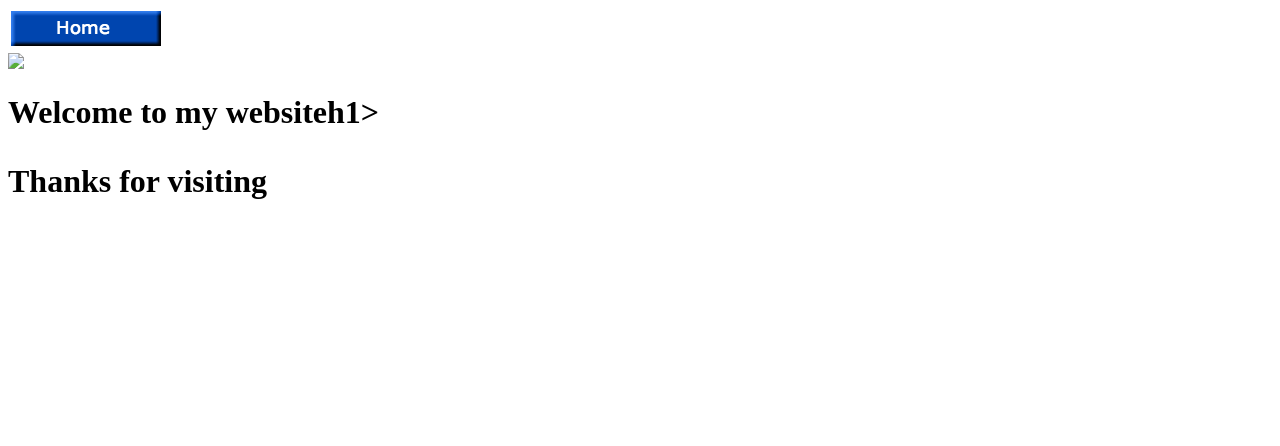
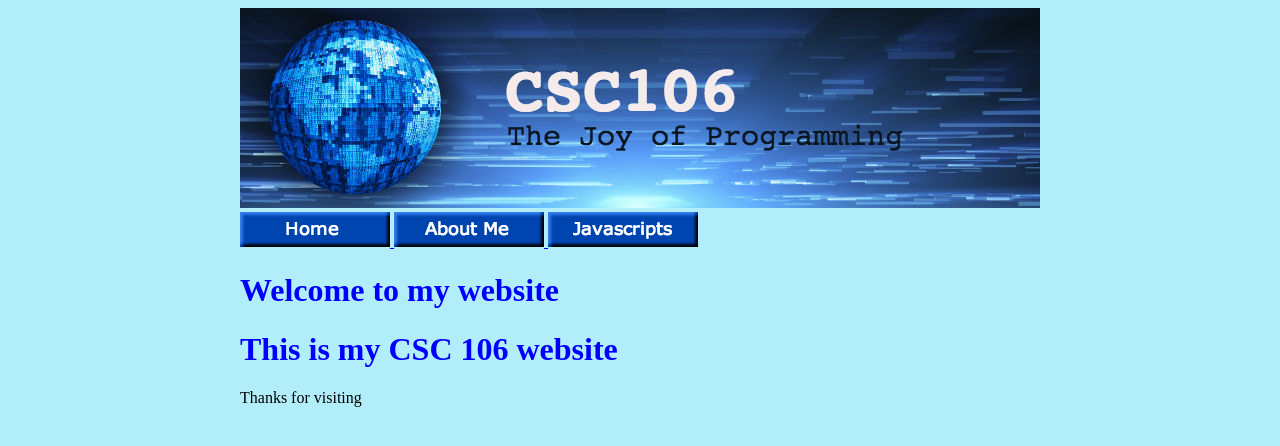
Before and after one commit to BenYeager05/BenYeager05.github.io, a plain HTML site: page index.html in a window 1280 px wide. Drawn offline with Linux system fonts and the light colour scheme.

Commit message:
Add files via upload

```diff
--- a/index.html
+++ b/index.html
@@ -4,21 +4,35 @@
     <meta charset="UTF-8">
     <meta name="viewport" content="width=device-width, initial-scale=1.0">
     <title>Ben's CSC 106</title>
+    <link rel="stylesheet" href="myStyle.css">
 </head>
 <body>
-    <table>
-
+    <div id="content">
+        <img src="csc106_banner.jpg"></body><img>
+        <table></table>
             <tr>
-            <td>
+                <td align="center">
                     <a href="index.html">
                         <img src="home.png"></img>
+                    </a>
+                </td>
+                <td align="center">
+                    <a href="aboutme.html">
+                    <img src="aboutme.png"></img>
+                    </a>
+            </td>
+            <td align="center">
+                <a href="js.html">
+                <img src="js.png"></img>
                 </a>
         </td>
 
             </tr>
         </table>
-    <img src="csc106_banner.jpeg"></body><img>
-    <h1> Welcome to my website</body>h1>
+
+            <h1> Welcome to my website</body></h1>
+            <h1> This is my CSC 106 website</h1>
             <p>Thanks for visiting</p>
+    </div>
 </body>
 </html>
--- /dev/null
+++ b/myStyle.css
@@ -0,0 +1,13 @@
+h1{
+    color: blue
+}
+
+body{
+    background-color:rgb(178, 238, 250)
+}
+
+#content{
+    width: 800px;
+    margin-left: auto;
+    margin-right: auto;
+}
```
Also changed, not shown: aboutme.html (+1 -0 lines), js.html (+4 -3 lines). Lines whose indentation alone changed are shown as unchanged.
